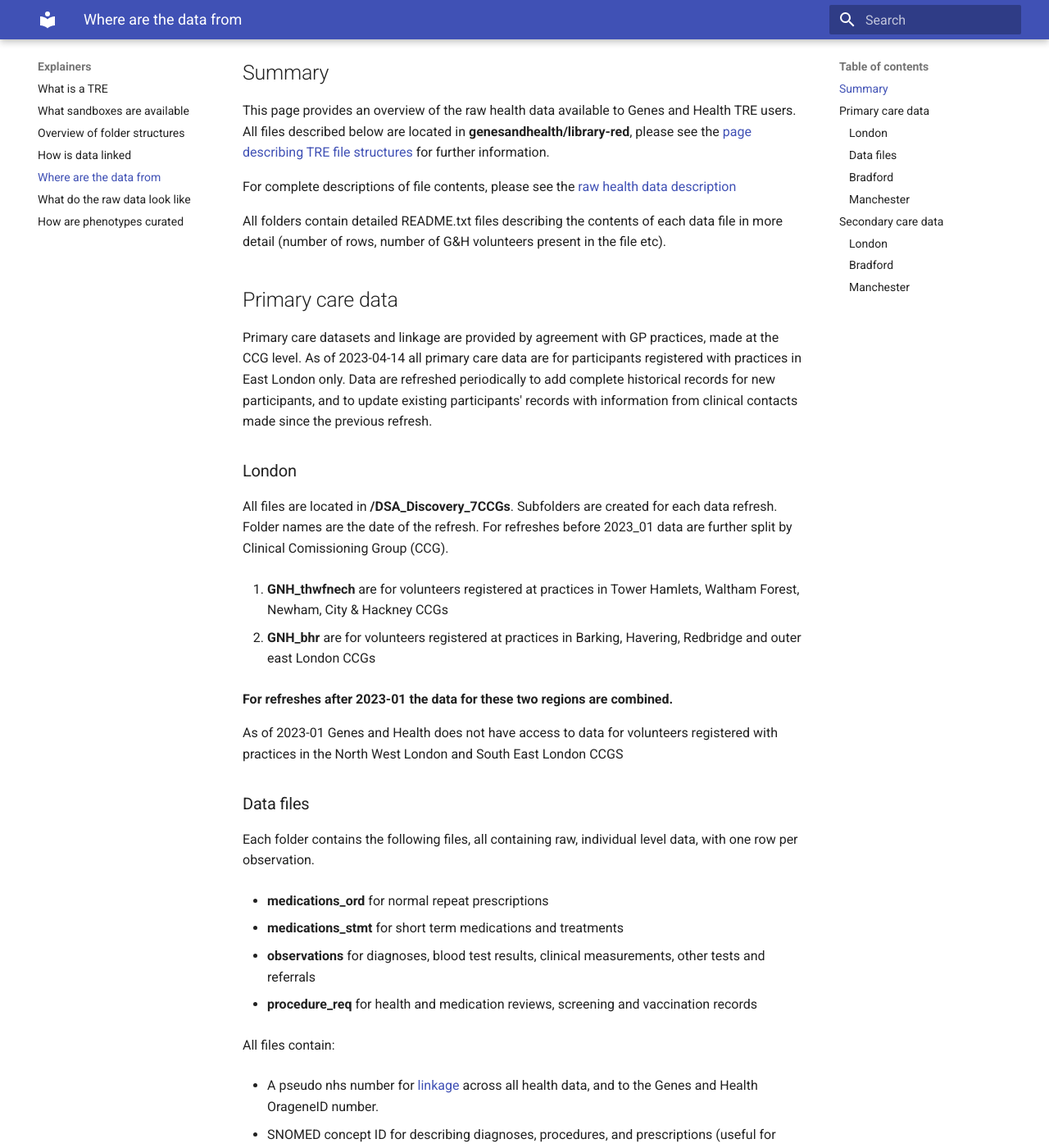
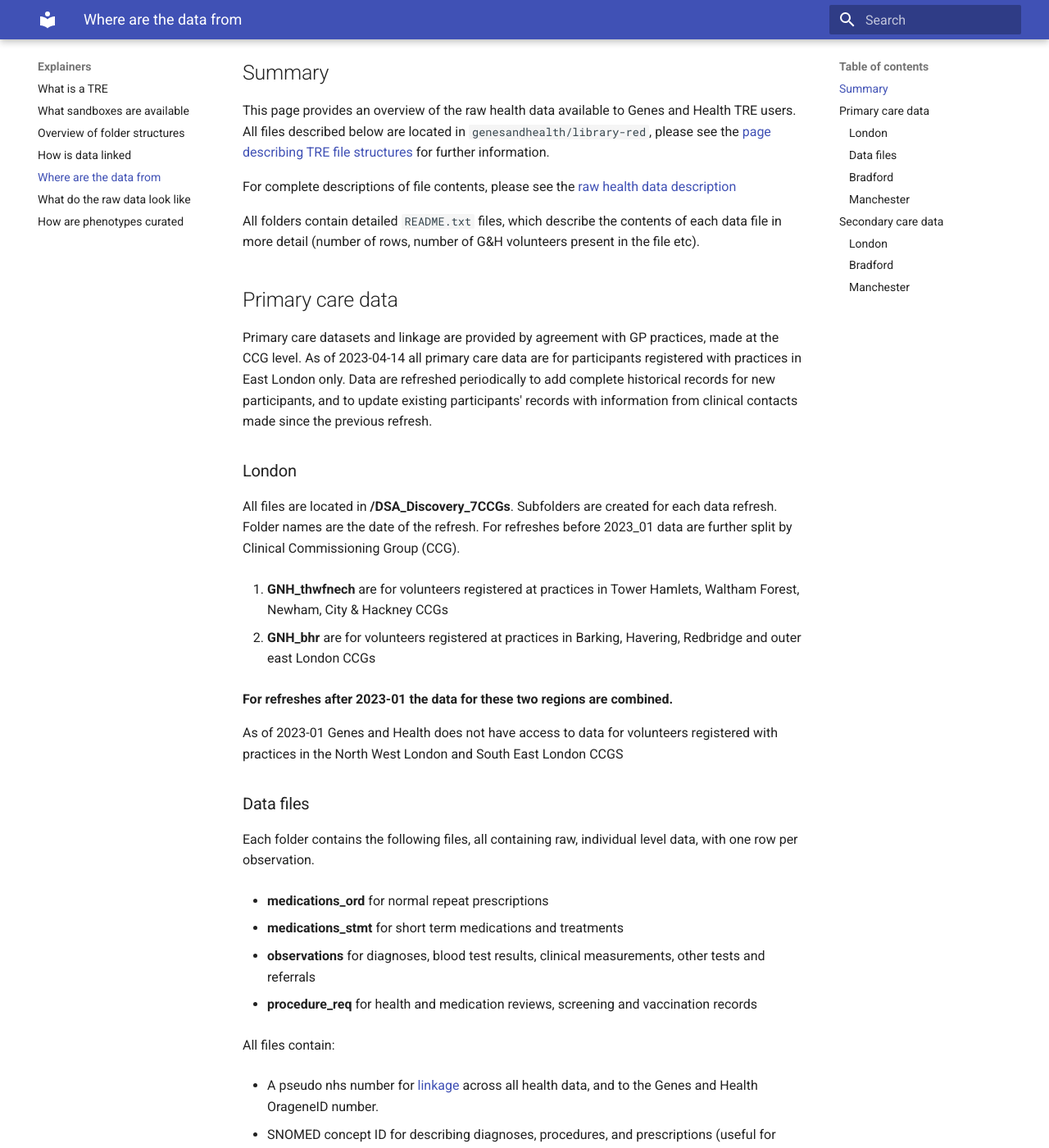
Before and after one commit to genes-and-health/documentation, an MkDocs documentation site: the page built from docs/explainers/raw_phenotype_data_overview.md, in a window 1280 px wide and 1400 px high, scrolled down 222 px. Shown: the whole window at 82% size. Built offline with MkDocs 1.6.1 and Material for MkDocs 9.7.7, drawn with Linux system fonts in a browser that asks for light colours; some of the changed text lies outside the part shown.

Commit message:
correct some typos

```diff
--- a/docs/explainers/raw_phenotype_data_overview.md
+++ b/docs/explainers/raw_phenotype_data_overview.md
@@ -4,11 +4,11 @@
 
 ## Summary
 
-This page provides an overview of the raw health data available to Genes and Health TRE users. All files described below are located in **genesandhealth/library-red**, please see the [page describing TRE file structures](/docs/explainers/file_structure.md) for further information.
+This page provides an overview of the raw health data available to Genes and Health TRE users. All files described below are located in `genesandhealth/library-red`, please see the [page describing TRE file structures](/docs/explainers/file_structure.md) for further information.
 
 For complete descriptions of file contents, please see the [raw health data description](/docs/explainers/raw_phenotype_data_description.md)
 
-All folders contain  detailed README.txt files describing the contents of each data file in more detail (number of rows, number of G&H volunteers present in the file etc).
+All folders contain  detailed `README.txt` files, which describe the contents of each data file in more detail (number of rows, number of G&H volunteers present in the file etc).
 
 ## Primary care data
 
@@ -16,7 +16,7 @@ Primary care datasets and linkage are provided by agreement with GP practices, m
 
 ### London
 
-All files are located in **/DSA_Discovery_7CCGs**. Subfolders are created for each data refresh. Folder names are the date of the refresh. For refreshes before 2023_01 data are further split by Clinical Comissioning Group (CCG).
+All files are located in **/DSA_Discovery_7CCGs**. Subfolders are created for each data refresh. Folder names are the date of the refresh. For refreshes before 2023_01 data are further split by Clinical Commissioning Group (CCG).
 
 1. **GNH_thwfnech** are for volunteers registered at practices in Tower Hamlets, Waltham Forest, Newham, City & Hackney CCGs
 
@@ -44,7 +44,7 @@ All files contain:
 
 - SNOMED concept ID for describing diagnoses, procedures, and prescriptions (useful for generating [binary traits](/docs/explainers/phenotype_curation.md))
 
-- value results (for test results e.g. creatinine, height etc where applicable and useful for generating [quantiative traits](/docs/explainers/phenotype_curation.md))
+- value results (for test results e.g. creatinine, height etc where applicable and useful for generating [quantitative traits](/docs/explainers/phenotype_curation.md))
 
 - value units (where applicable) describing the unit of measurement (e.g. meters or cm for height)
 
```
Also changed, not shown: other parts of docs/explainers/raw_phenotype_data_overview.md (+1 -1 lines).
